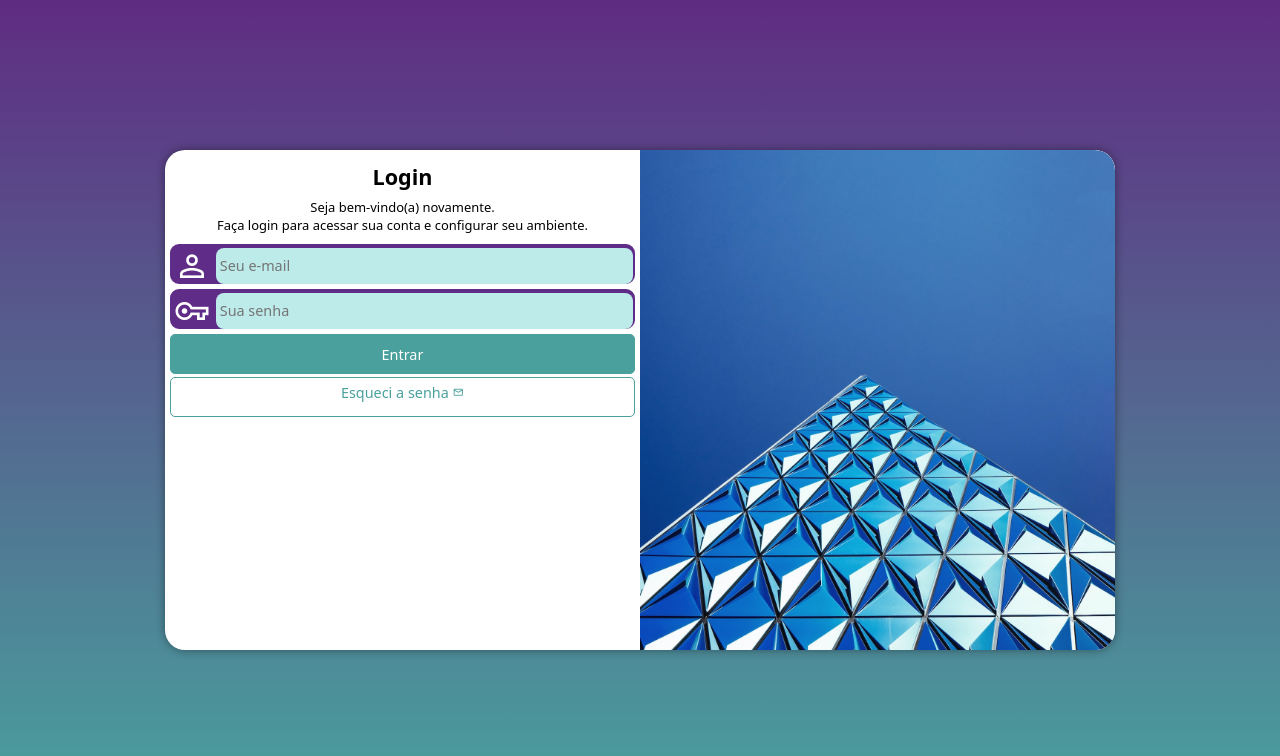
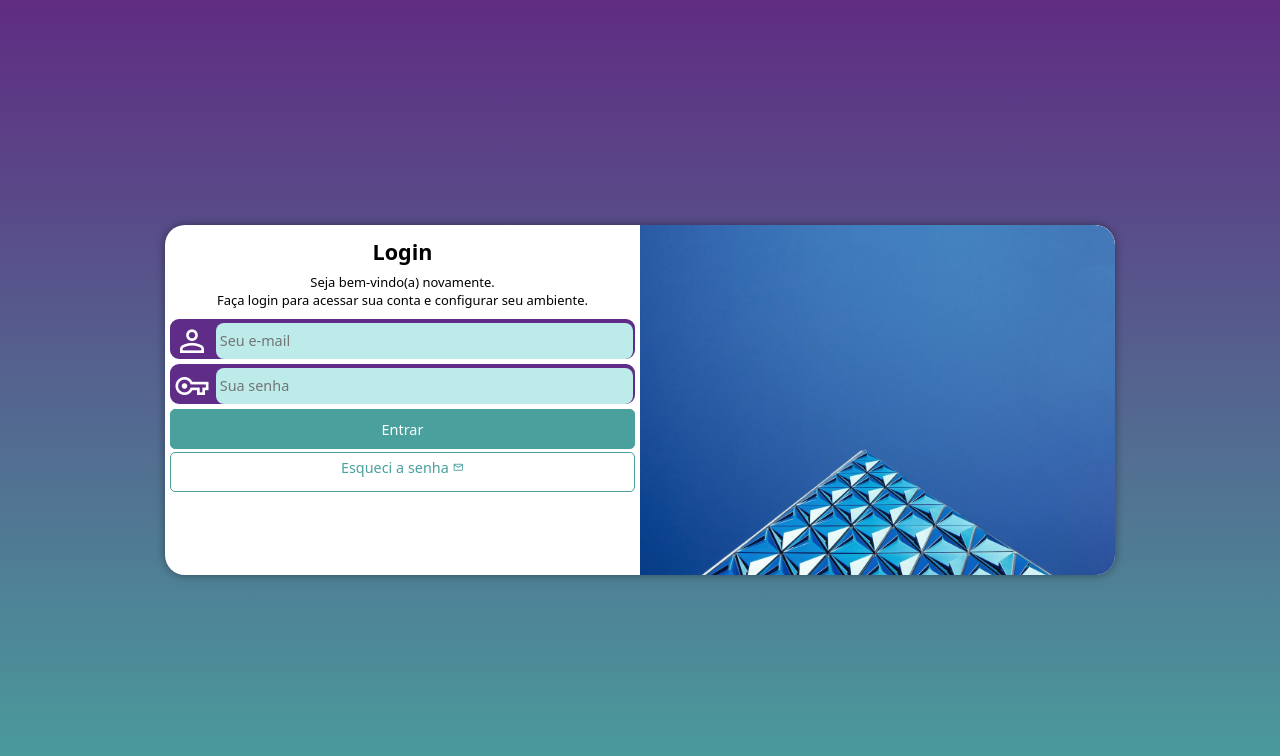
Before and after one commit to rdsilvadev/d15, a PHP site: page / in a window 1280 px wide. Shown: the top 756 px of the page. Run offline with PHP 8.4, Linux system fonts and the light colour scheme.

Commit message:
Update media-query.css

```diff
--- a/estilos/media-query.css
+++ b/estilos/media-query.css
@@ -83,7 +83,7 @@ Grandes telas: acima de 1200px
 
     section#login {
         width: 80vw;
-        height: 400px;
+        height: 350px;
     }
 
     section#login > div#imagem {
@@ -115,7 +115,7 @@ Grandes telas: acima de 1200px
 
     section#login {
         width: 950px;
-        height: 500px;
+        height: 350px;
     }
     section#login > div#imagem {
         float: right;
```
